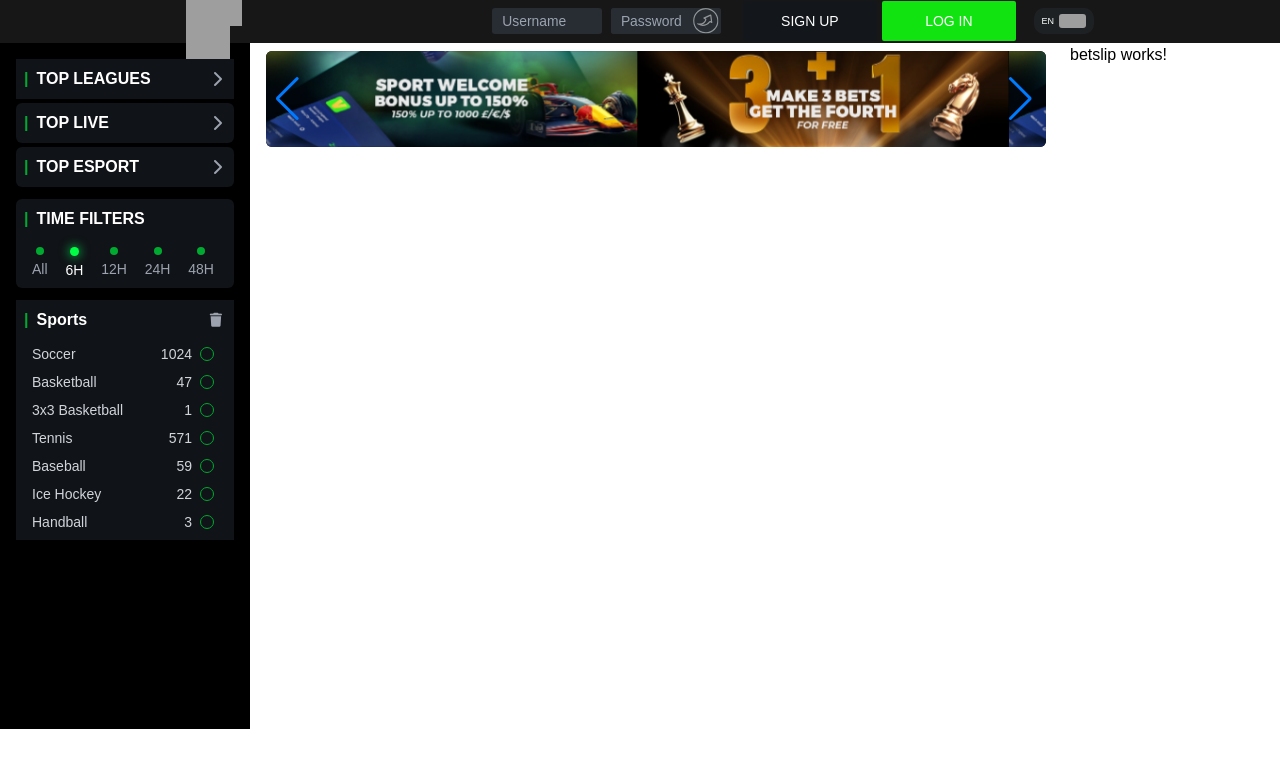
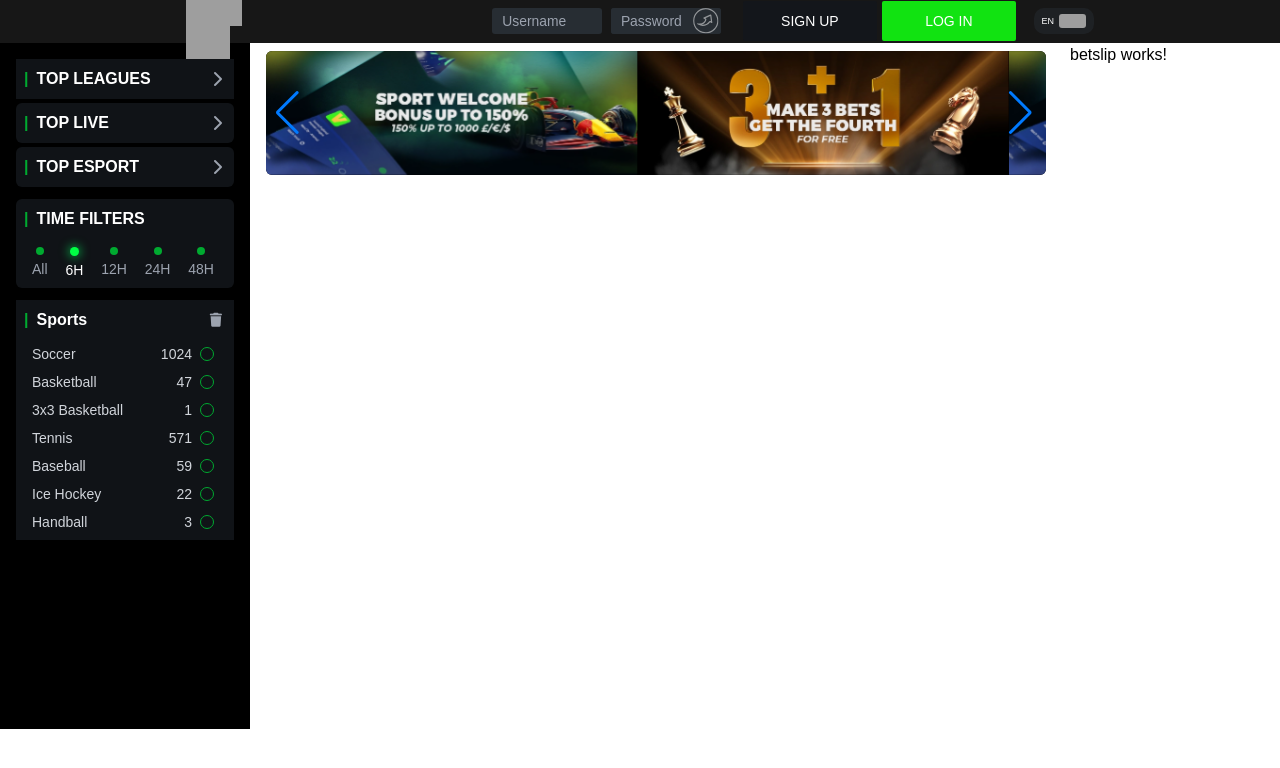
Before and after one commit to faizan99904/FlashExch, an Angular app: page / in a window 1280 px wide. Shown: the top 768 px of the page. Built offline with nearby package versions, Linux system fonts and the light colour scheme; grey boxes are pictures that could not be loaded.

Commit message:
media query set

```diff
--- a/src/shared/swiper-card-home/swiper-card-home.component.css
+++ b/src/shared/swiper-card-home/swiper-card-home.component.css
@@ -25,128 +25,108 @@ body {
   align-items: center;
 }
 
+/* Media Queries for Responsive Heights */
+@media (min-width: 320px) {
+  .forMedia,
+  .imageMain {
+    max-height: 96px !important;
+  }
+}
+
+@media (min-width: 360px) {
+  .forMedia,
+  .imageMain {
+    max-height: 108px !important;
+  }
+}
+
+@media (min-width: 390px) {
+  .forMedia,
+  .imageMain {
+    max-height: 117.11px !important;
+  }
+}
+
+@media (min-width: 412px) {
+  .forMedia,
+  .imageMain {
+    max-height: 123.6px !important;
+  }
+}
+
 @media (min-width: 414px) {
-  .forMedia {
-    max-height: 124.31px !important;
-  }
+  .forMedia,
   .imageMain {
     max-height: 124.31px !important;
   }
 }
 
-@media (min-width: 390px) {
-  .forMedia {
-    max-height: 117.11px !important;
-  }
-  .imageMain {
-    max-height: 117.11px !important;
-  }
-}
 @media (min-width: 430px) {
-  .forMedia {
-    max-height: 129.11px !important;
-  }
+  .forMedia,
   .imageMain {
     max-height: 129.11px !important;
   }
 }
 
-@media (min-width: 412px) {
-  .forMedia {
-    max-height: 123.6px !important;
-  }
+@media (min-width: 540px) {
+  .forMedia,
   .imageMain {
-    max-height: 123.6px !important;
+    max-height: 162px !important;
   }
 }
-@media (min-width: 360px) {
-  .forMedia {
-    max-height: 108px !important;
-  }
-  .imageMain {
-    max-height: 108px !important;
-  }
-}
+
 @media (min-width: 768px) {
-  .forMedia {
-    max-height: 230.4px !important;
-  }
+  .forMedia,
   .imageMain {
     max-height: 230.4px !important;
   }
 }
+
 @media (min-width: 820px) {
-  .forMedia {
-    max-height: 246px !important;
-  }
+  .forMedia,
   .imageMain {
     max-height: 246px !important;
   }
 }
+
+@media (min-width: 912px) {
+  .forMedia,
+  .imageMain {
+    max-height: 273.6px !important;
+  }
+}
+
 @media (min-width: 1024px) {
-  .forMedia {
-    max-height: 307.2px !important;
-  }
+  .forMedia,
   .imageMain {
     max-height: 307.2px !important;
   }
 }
-@media (min-width: 912px) {
-  .forMedia {
-    max-height: 273.6px !important;
-  }
-  .imageMain {
-    max-height: 273.6px !important;
-  }
-}
-@media (min-width: 540px) {
-  .forMedia {
-    max-height: 162px !important;
-  }
-  .imageMain {
-    max-height: 162px !important;
-  }
-}
+
 @media (min-width: 1080px) {
-  .forMedia {
-    max-height: 384px !important;
-  }
+  .forMedia,
   .imageMain {
     max-height: 384px !important;
   }
 }
 
 @media (min-width: 1346px) {
-  .forMedia {
-    max-height: 146.78px !important;
-  }
+  .forMedia,
   .imageMain {
     max-height: 146.78px !important;
   }
 }
-@media (min-width: 320px) {
-  .forMedia {
-    max-height: 96px !important;
-  }
+
+@media (min-width: 1440px) {
+  .forMedia,
   .imageMain {
-    max-height: 96px !important;
+    max-height: 155.73px !important;
   }
 }
+
 @media (min-width: 2560px) {
-  .forMedia {
-    max-height: 338.18px !important;
-  }
+  .forMedia,
   .imageMain {
     max-height: 338.18px !important;
   }
 }
-@media (min-width: 1440px) {
-  .forMedia {
-    max-height: 155.73px !important;
-
-  }
-  .imageMain {
-    max-height: 155.73px !important;
-
-  }
-}
```
